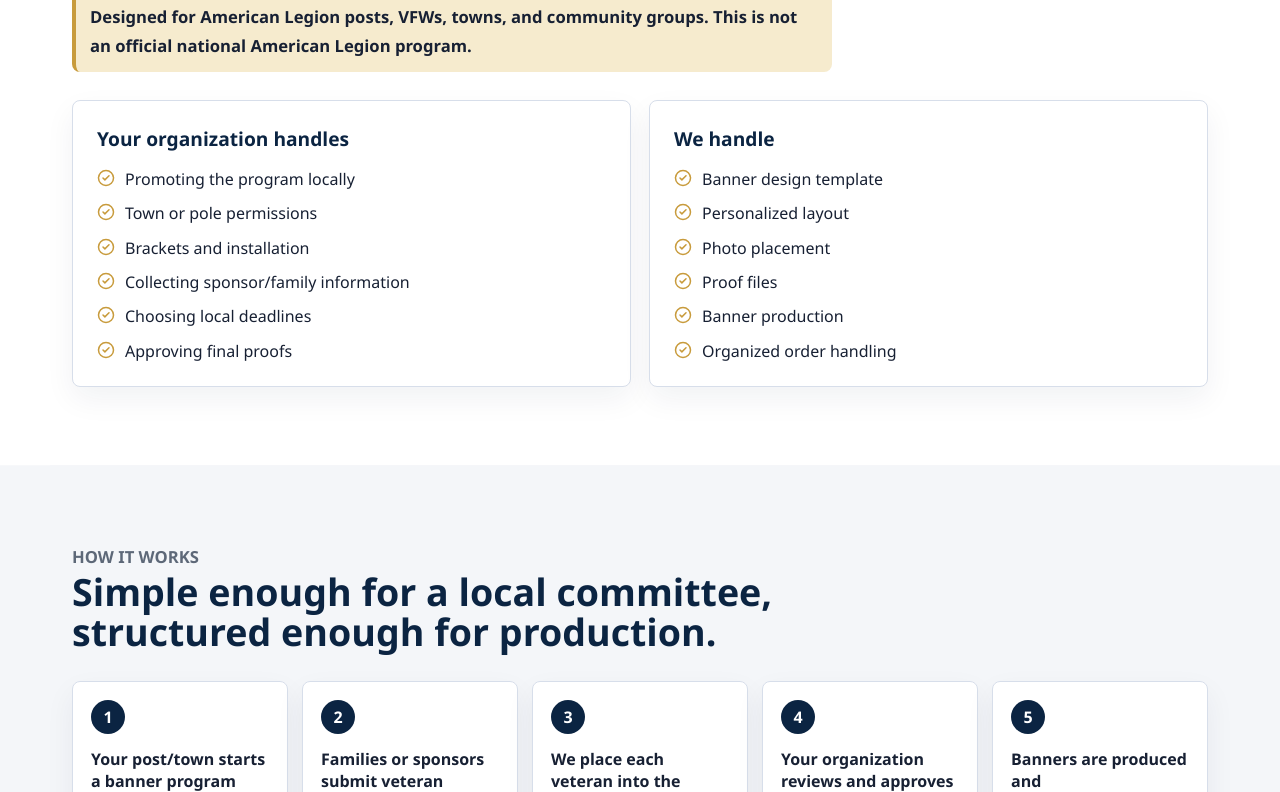
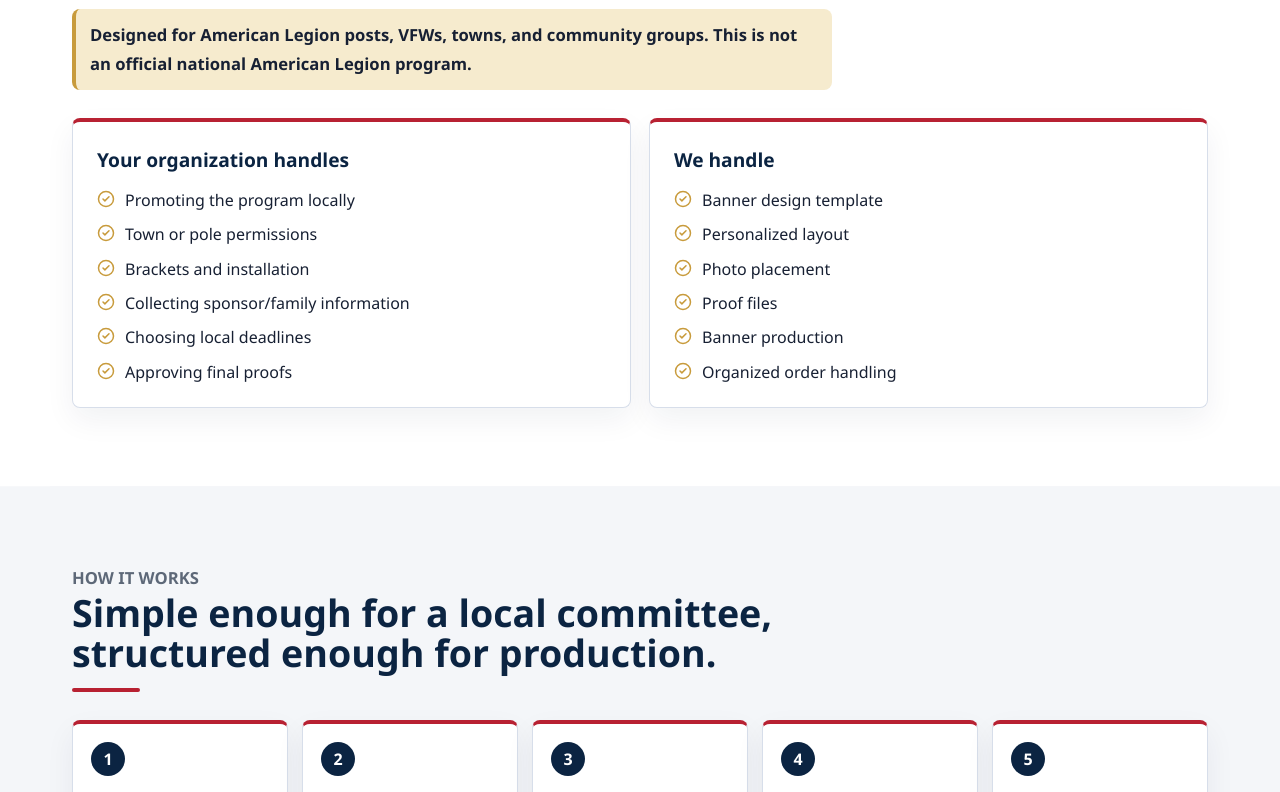
Before and after one commit to JNevers86/veterans-tribute-banner-program, a Next.js app: page / in a window 1280 px wide. Shown: the part 1348-2140 px from the top of the page. Built offline with nearby package versions, Linux system fonts and the light colour scheme.

Commit message:
Clarify sponsor submissions and add red accents

```diff
--- a/src/app/page.module.css
+++ b/src/app/page.module.css
@@ -405,6 +405,17 @@
   margin: 0 0 14px;
 }
 
+.sectionIntro h2::after,
+.trustCopy h2::after {
+  background: var(--vt-red);
+  border-radius: 999px;
+  content: "";
+  display: block;
+  height: 4px;
+  margin-top: 14px;
+  width: 68px;
+}
+
 .sectionIntro p,
 .formIntro p,
 .trustCopy p {
@@ -412,6 +423,16 @@
   font-size: 1.04rem;
   line-height: 1.7;
   margin: 0;
+}
+
+.formNote {
+  background: #fff2f3;
+  border-left: 4px solid var(--vt-red);
+  border-radius: 8px;
+  color: var(--vt-ink) !important;
+  font-weight: 800;
+  margin-top: 16px !important;
+  padding: 12px 14px;
 }
 
 .scopeNote {
@@ -448,6 +469,7 @@
 }
 
 .checkPanel {
+  border-top: 4px solid var(--vt-red);
   padding: 24px;
 }
 
@@ -487,6 +509,7 @@
 }
 
 .stepCard {
+  border-top: 4px solid var(--vt-red);
   padding: 18px;
 }
 
@@ -864,6 +887,7 @@
 }
 
 .faqItem {
+  border-top: 4px solid var(--vt-red);
   padding: 20px;
 }
 
@@ -871,6 +895,14 @@
   color: var(--vt-navy);
   font-size: 1.05rem;
   margin: 0 0 9px;
+}
+
+.faqItem h3::before {
+  color: var(--vt-red);
+  content: "Q";
+  display: inline-block;
+  font-weight: 900;
+  margin-right: 8px;
 }
 
 .faqItem p {
--- a/src/app/page.tsx
+++ b/src/app/page.tsx
@@ -819,6 +819,11 @@
           Individuals and families can submit banner details through a program code or
           program-specific link once a local organization has started the program.
         </p>
+        <p className={styles.formNote}>
+          Recommended workflow: the post, town, or committee shares this section with sponsors and
+          families. If the organization collects paper forms, they can also enter each banner here
+          one at a time.
+        </p>
       </div>
       <form className={styles.formCard} onSubmit={onSubmit}>
         <label className={`${styles.field} ${styles.fullWidthField}`}>
```
